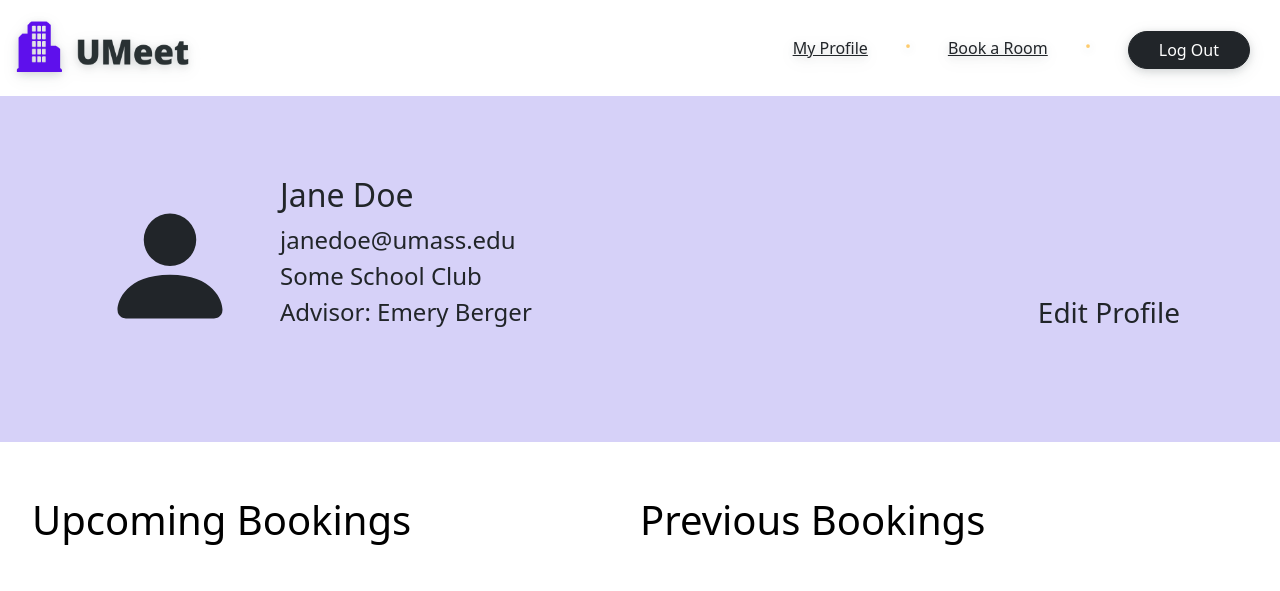
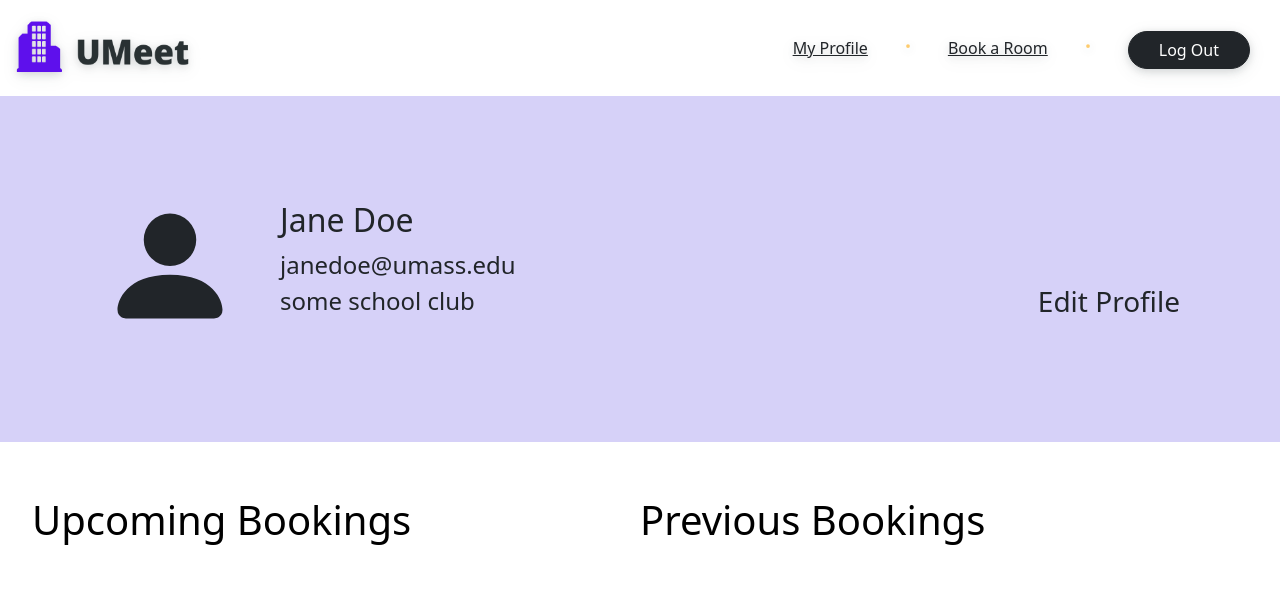
Before and after one commit to kjeganathan/UMeet, a website: page client/profilePage.html in a window 1280 px wide. Shown: the top 591 px of the page. Drawn offline with nearby package versions, Linux system fonts and the light colour scheme.

```diff
--- a/client/css/profilePage.css
+++ b/client/css/profilePage.css
@@ -231,3 +231,11 @@
 .upcoming {
   float: left;
 }
+
+h2 {
+  padding-top:25px;
+}
+
+p {
+  padding-top: 0px;
+}
--- a/client/profilePage.html
+++ b/client/profilePage.html
@@ -37,12 +37,9 @@
                 class="bi bi-person-fill" viewBox="0 0 16 16">
                 <path d="M3 14s-1 0-1-1 1-4 6-4 6 3 6 4-1 1-1 1H3zm5-6a3 3 0 1 0 0-6 3 3 0 0 0 0 6z" />
             </svg>
-            <h2>Jane Doe</h2>
-            <p>
-                janedoe@umass.edu<br>
-                Some School Club<br>
-                Advisor: Emery Berger
-            </p>
+            <h2 id="name">Jane Doe</h2>
+            <p id ="userInfo">janedoe@umass.edu<br>
+                              some school club</p>
             <h3>Edit Profile</h3>
         </div>
     </div>
@@ -60,16 +57,19 @@
 
                 <div class="card" id="card1">
                     <div class="card-horizontal">
-                    <div class="img-square-wrapper" >
-                         <img class="roomPicture" src="https://www.umass.edu/cp/sites/default/files/Integrative%20Learning%20Center%20%28ILC%29_02.jpg" height="180px" width="300px" alt="Card image cap">
+                        <div class="img-square-wrapper">
+                            <img class="roomPicture"
+                                src="https://www.umass.edu/cp/sites/default/files/Integrative%20Learning%20Center%20%28ILC%29_02.jpg"
+                                height="180px" width="300px" alt="Card image cap">
                         </div>
                         <div class="card-body">
                             <div class="flex-card-title">
                                 <h4 class="card-title">ILC N151</h4>
                                 <span>Max Capacity: 150</span>
                             </div>
-                        <br/>
-                        <p class="card-text">Lorem ipsum dolor sit amet, consectetur adipiscing elit, sed do eiusmod tempor</p>
+                            <br />
+                            <p class="card-text">Lorem ipsum dolor sit amet, consectetur adipiscing elit, sed do eiusmod
+                                tempor</p>
                             <div class="stars">
                                 <div class="clip-star"></div>
                                 <div class="clip-star"></div>
@@ -90,16 +90,19 @@
 
             <div class="card" id="card1">
                 <div class="card-horizontal">
-                    <div class="img-square-wrapper" >
-                         <img class="roomPicture" src="https://www.umass.edu/it/sites/it/files/2015/08/31/MOR_III_212_1.jpeg" height="180px" width="300px" alt="Card image cap">
+                    <div class="img-square-wrapper">
+                        <img class="roomPicture"
+                            src="https://www.umass.edu/it/sites/it/files/2015/08/31/MOR_III_212_1.jpeg" height="180px"
+                            width="300px" alt="Card image cap">
                     </div>
                     <div class="card-body">
                         <div class="flex-card-title">
                             <h4 class="card-title">Morrill III 112</h4>
                             <span>Max Capacity: 50</span>
                         </div>
-                        <br/>
-                        <p class="card-text">Lorem ipsum dolor sit amet, consectetur adipiscing elit, sed do eiusmod tempor</p>
+                        <br />
+                        <p class="card-text">Lorem ipsum dolor sit amet, consectetur adipiscing elit, sed do eiusmod
+                            tempor</p>
                         <div class="stars">
                             <div class="clip-star"></div>
                             <div class="clip-star"></div>
@@ -117,61 +120,6 @@
 
     </div>
 
-    <!--<div class="container">
-        <div class="row">
-            <div class="col">
-                <div class="card" id="card1">
-                    <div class="card-horizontal">
-                        <div class="img-square-wrapper" >
-                             <img class="roomPicture" src="https://www.umass.edu/cp/sites/default/files/Integrative%20Learning%20Center%20%28ILC%29_02.jpg" height="180px" width="300px" alt="Card image cap">
-                        </div>
-                        <div class="card-body">
-                            <div class="flex-card-title">
-                            <h4 class="card-title">ILC N111</h4>
-                            <span>Max Capacity: 150</span>
-                            </div>
-                            <br/>
-                            <p class="card-text">Lorem ipsum dolor sit amet, consectetur adipiscing elit, sed do eiusmod tempor</p>
-                            <div class="stars">
-                             <div class="clip-star"></div>
-                <div class="clip-star"></div>
-                <div class="clip-star"></div>
-                <div class="clip-star"></div>
-                <div class="empty-star"></div>
-                </div>
-                        </div>
-                    </div>
-                </div>
-            </div>
-
-            <div class="col">
-                <div class="card" id="card1">
-                    <div class="card-horizontal">
-                        <div class="img-square-wrapper" >
-                             <img class="roomPicture" src="https://www.umass.edu/cp/sites/default/files/Integrative%20Learning%20Center%20%28ILC%29_02.jpg" height="180px" width="300px" alt="Card image cap">
-                        </div>
-                        <div class="card-body">
-                            <div class="flex-card-title">
-                            <h4 class="card-title">ILC N111</h4>
-                            <span>Max Capacity: 150</span>
-                            </div>
-                            <br/>
-                            <p class="card-text">Lorem ipsum dolor sit amet, consectetur adipiscing elit, sed do eiusmod tempor</p>
-                            <div class="stars">
-                             <div class="clip-star"></div>
-                <div class="clip-star"></div>
-                <div class="clip-star"></div>
-                <div class="clip-star"></div>
-                <div class="empty-star"></div>
-                </div>
-                        </div>
-                    </div>
-                </div>
-            </div>
-        </div>
-
-    </div>
--->
 </body>
 
 </html>
```
Also changed, not shown: expressindex.js (+12 -0 lines). Lines whose indentation alone changed are shown as unchanged.
